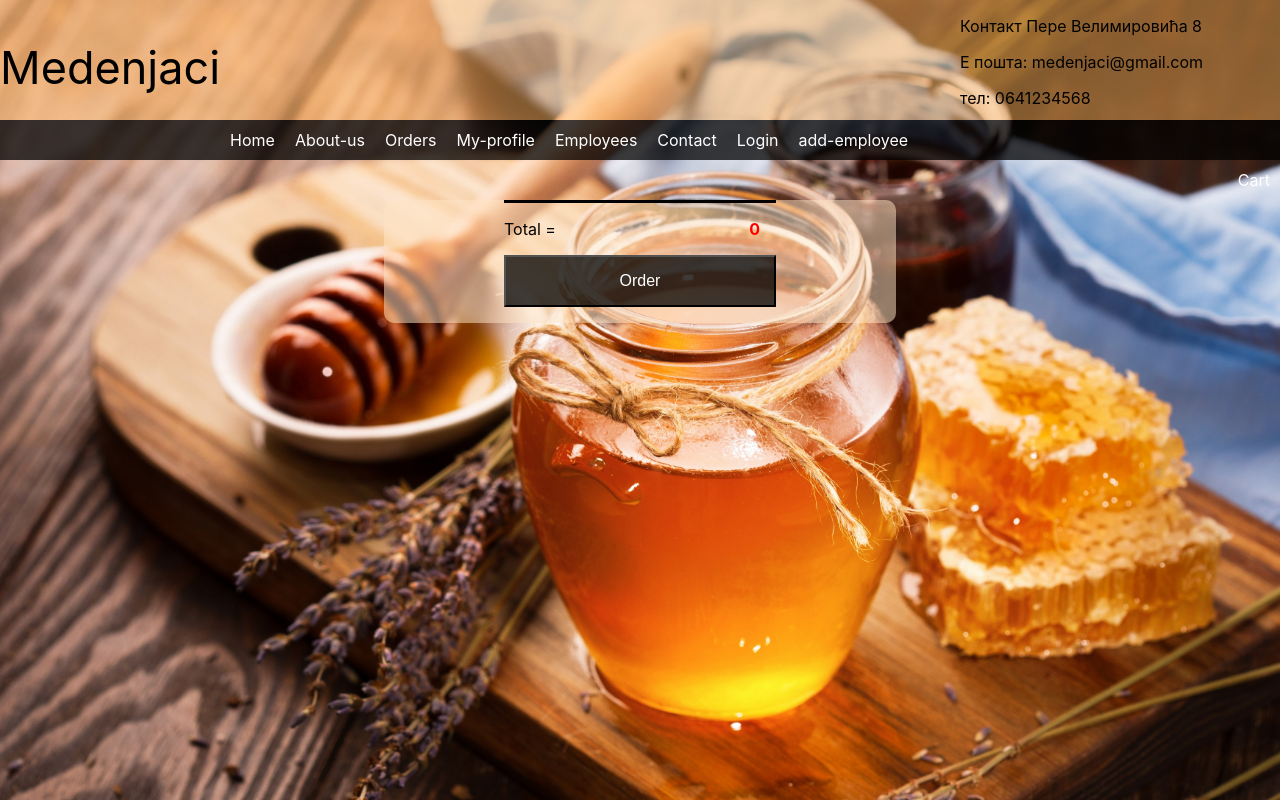
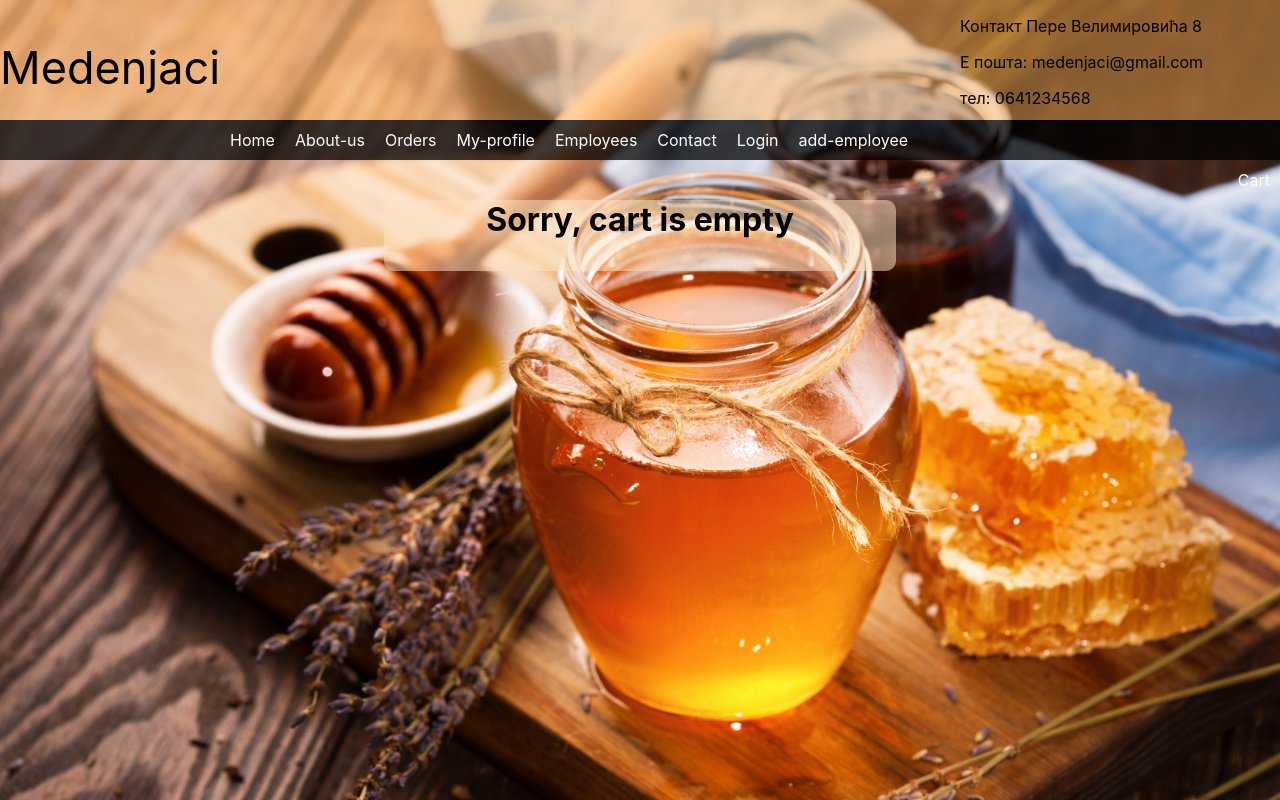
Before and after one commit to bpavle/honey-store-web, a React (Create React App) app: page /cart in a window 1280 px wide. Built offline with nearby package versions, Linux system fonts and the light colour scheme.

Commit message:
Conditional rendering

```diff
--- a/src/components/Cart.jsx
+++ b/src/components/Cart.jsx
@@ -19,12 +19,18 @@ const Cart = () => {
       cart.map((p) => (p.id == product.id ? { ...p, amount: newAmount } : p))
     );
   };
+  {
+    if (total == 0) {
+      return <h1 className={styles.Cart}>Sorry, cart is empty</h1>;
+    }
+  }
   return (
     <div className={styles.Cart}>
       {cart.map((product) => {
         const onChangeHandler = (e) => {
           updateAmount(product, e.target.value);
         };
+
         return (
           <div key={product.id}>
             <div style={{ display: "flex" }}>
```
